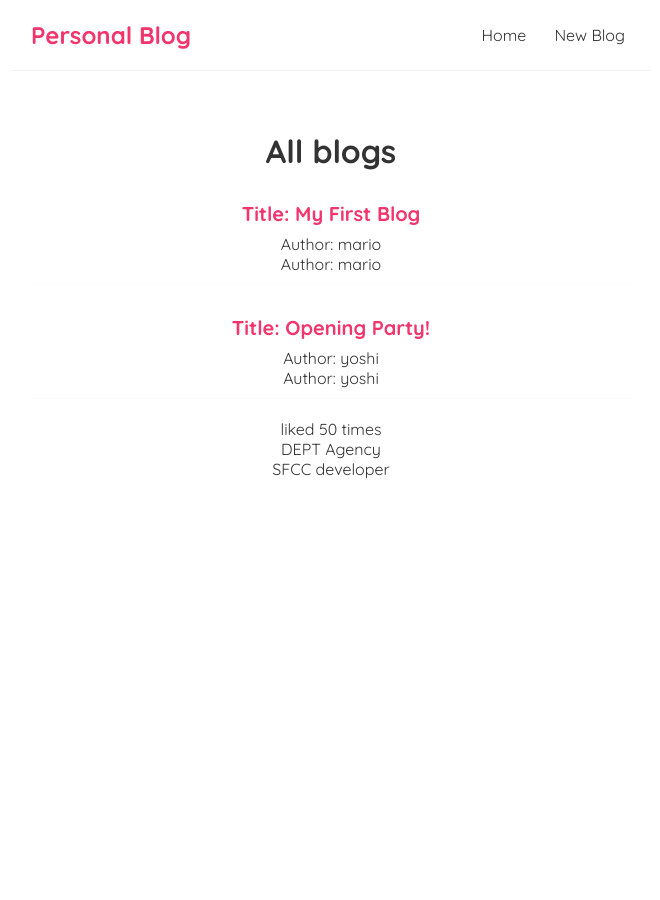
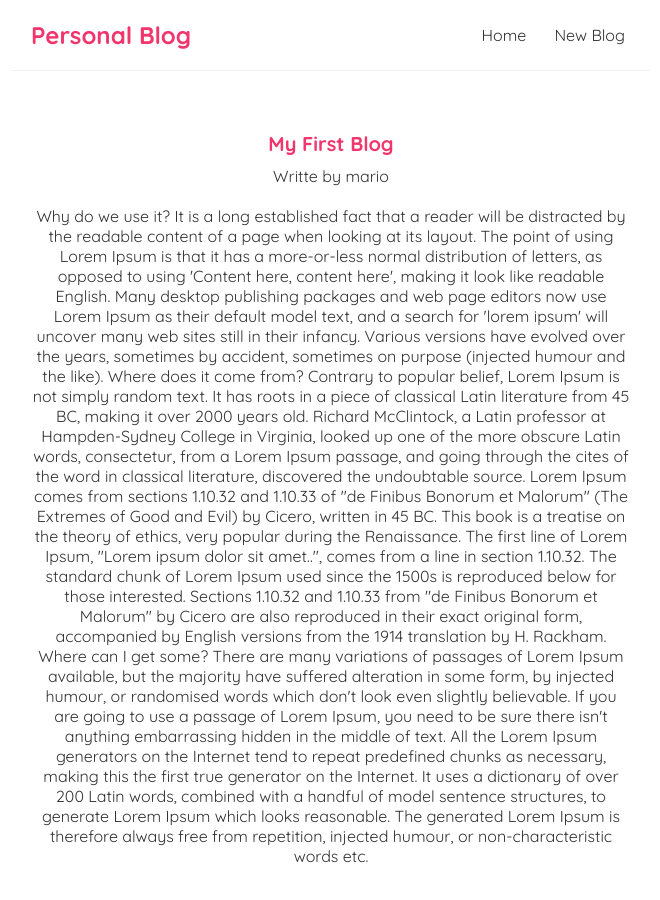
Before and after one commit to Nenad-Stoj/bloggingApp, a React (Create React App) app: page /details/1 in a window 1280 px wide. Shown: the top 900 px of the page, without its empty margins (309-969 px from the left). Before the commit the page ends 800 px from the top, so only its background shows below. Built offline with nearby package versions, Linux system fonts and the light colour scheme; data requests are answered from the project's data file.

Commit message:
added css and blog details logic

```diff
--- a/src/App.js
+++ b/src/App.js
@@ -1,7 +1,9 @@
 import './App.css';
 import Navbar from './Navbar';
 import Home from './Home';
-import {BrowserRouter as Router, Route, Switch} from 'react-router-dom';
+import Create from './Create';
+import { BrowserRouter as Router, Route, Switch } from 'react-router-dom';
+import BlogDetails from './BlogDetails';
 
 
 function App() {
@@ -12,9 +14,17 @@ function App() {
       <div className="App">
         <Navbar />
         <div className='content'>
-          <Home />
-          <p>liked {likes} times</p>
-          <p>{employment.company}<br />{employment.position}</p>
+          <Switch>
+            <Route exact path="/">
+              <Home />
+            </Route>
+            <Route exact path="/create">
+              <Create />
+            </Route>
+            <Route exact path="/details/:id">
+              <BlogDetails />
+            </Route>
+          </Switch>
         </div>
       </div>
     </Router>
--- /dev/null
+++ b/src/BlogDetails.js
@@ -0,0 +1,24 @@
+import { useParams } from "react-router-dom/cjs/react-router-dom";
+import useFetch from "./useFetch";
+
+const BlogDetails = () => {
+    const { id } = useParams();
+    const { data: blog, error, isPending } = useFetch('http://localhost:8000/blogs/' + id);
+
+    return (
+        <div className="blog-details">
+            {isPending && <div>Loading...</div>}
+            {error && <div>{error}</div>}
+            {blog && (
+
+                <article>
+                    <h2>{blog.title}</h2>
+                    <p>Writte by {blog.author}</p>
+                    <div> {blog.body}</div>
+                </article>
+            )}
+        </div>
+    );
+}
+
+export default BlogDetails;
--- a/src/BlogList.js
+++ b/src/BlogList.js
@@ -1,17 +1,20 @@
-const BlogList = ({blogs, title}) => {
+import { Link } from "react-router-dom/cjs/react-router-dom.min";
+
+const BlogList = ({ blogs, title }) => {
 
 
-    return ( <div className="blog-list">
+    return (<div className="blog-list">
         <h1>{title}</h1>
-    {blogs.map((blog) => { return(
+        {blogs.map((blog) => {
+            return (
                 <div className="blog-preview" key={blog.id}>
+                    <Link to={`/details/${blog.id}`}>
                         <h2>Title: {blog.title}</h2>
                         <p>Author: {blog.author}</p>
-            <p>Author: {blog.author}</p>
-
+                    </Link>
                 </div>)
         })}
-</div> );
+    </div>);
 }
 
 export default BlogList;
--- /dev/null
+++ b/src/Create.js
@@ -0,0 +1,11 @@
+const Create = () => {
+    return (
+
+        <div className="create">
+
+        <h2>Add a New Blog</h2>
+        </div>
+    );
+}
+
+export default Create;
--- a/src/Navbar.js
+++ b/src/Navbar.js
@@ -1,10 +1,12 @@
+import {Link} from  "react-router-dom";
+
 const Navbar = () => {
     return (
         <nav className="navbar">
             <h1>Personal Blog</h1>
             <div className="links">
-                <a href="/">Home</a>
-                <a href="/create">New Blog</a>
+                <Link to="/">Home</Link>
+                <Link to="/create">New Blog</Link>
 
             </div>
         </nav>
--- a/src/index.css
+++ b/src/index.css
@@ -5,6 +5,7 @@
   font-family: "Quicksand";
   color: #333;
 }
+
 .navbar {
   padding: 20px;
   display: flex;
@@ -13,20 +14,25 @@
   margin: 0 auto;
   border-bottom: 1px solid #f2f2f2;
 }
+
 .navbar h1 {
   color: #f1356d;
 }
+
 .navbar .links {
   margin-left: auto;
 }
+
 .navbar a {
   margin-left: 16px;
   text-decoration: none;
   padding: 6px;
 }
+
 .navbar a:hover {
   color: #f1356d;
 }
+
 .content {
   max-width: 600px;
   margin: 40px auto;
@@ -39,10 +45,32 @@
   margin: 20px 0;
   border-bottom: 1px solid #fafafa;
 }
+
 .blog-preview:hover {
-  box-shadow: 1px 3px 5px rgba(0,0,0,0.1);
+  box-shadow: 1px 3px 5px rgba(0, 0, 0, 0.1);
 }
+
 .blog-preview h2 {
   font-size: 20px;
   color: #f1356d;
-  margin-bottom: 8px;}
+  margin-bottom: 8px;
+}
+
+.blog-details h2 {
+  font-size: 20px;
+  color: #f1356d;
+  margin-bottom: 10px;
+}
+
+.blog-details div {
+  margin: 20px 0;
+}
+
+.blog-details button {
+  background: #f1356d;
+  color: #fff;
+  border: 0;
+  padding: 8px;
+  border-radius: 8px;
+  cursor: pointer;
+}
--- a/src/useFetch.js
+++ b/src/useFetch.js
@@ -8,9 +8,10 @@ const useFetch = (url) => {
 
     const [error, setError] = useState(null);
     useEffect(() => {
-        fetch(url).then(res => {
-            if(!res.ok)
-            {
+        const abortCont = new AbortController();
+
+        fetch(url, { signal: abortCont.signal }).then(res => {
+            if (!res.ok) {
                 throw Error("could not fetch the data for the resource");
             }
 
@@ -21,14 +22,19 @@ const useFetch = (url) => {
             setData(data);
             setError(null);
             setIsPending(false);
-        }).catch ((e) => {
-            setIsPending(false);
-           setError(e.message);
+        }).catch((e) => {
+            if (e.name === 'AbortError') {
+                console.log("fetch aborted");
+            }
+            else {
+                setIsPending(false);
+                setError(e.message);
+            }
         });
 
-
+        return () => abortCont.abort();
     }, [])
-    return {data, isPending, error}
+    return { data, isPending, error }
 }
 
 export default useFetch;
```
Lines whose indentation alone changed are shown as unchanged.
